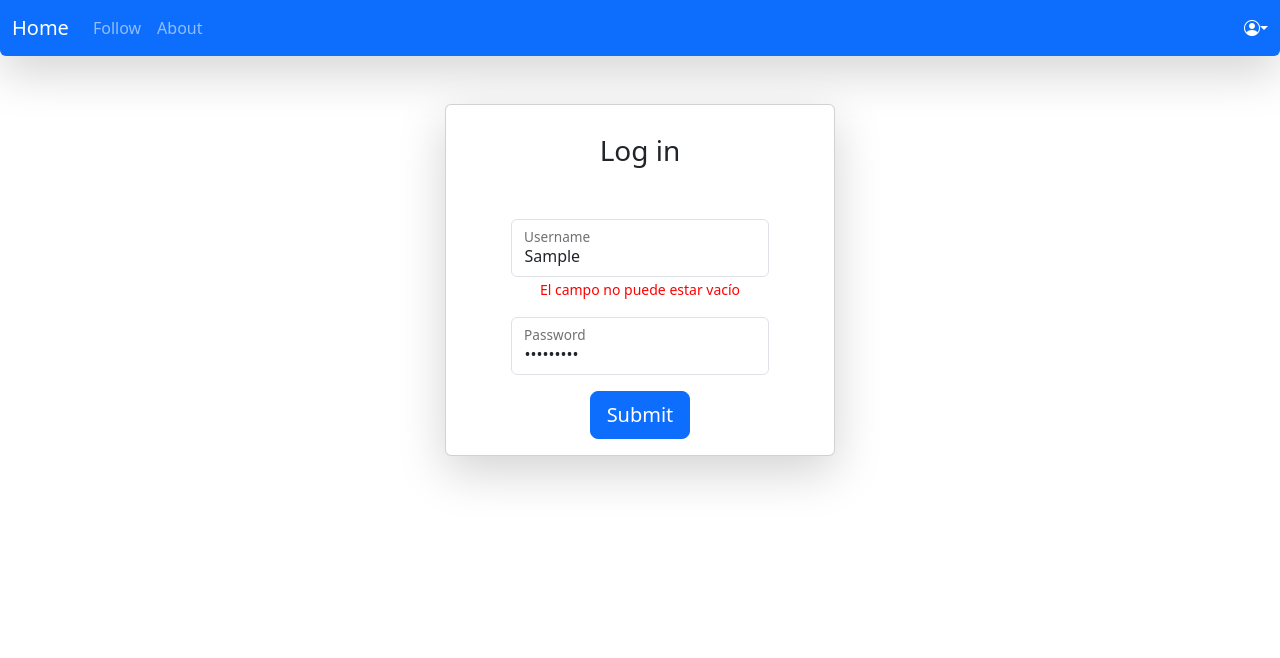
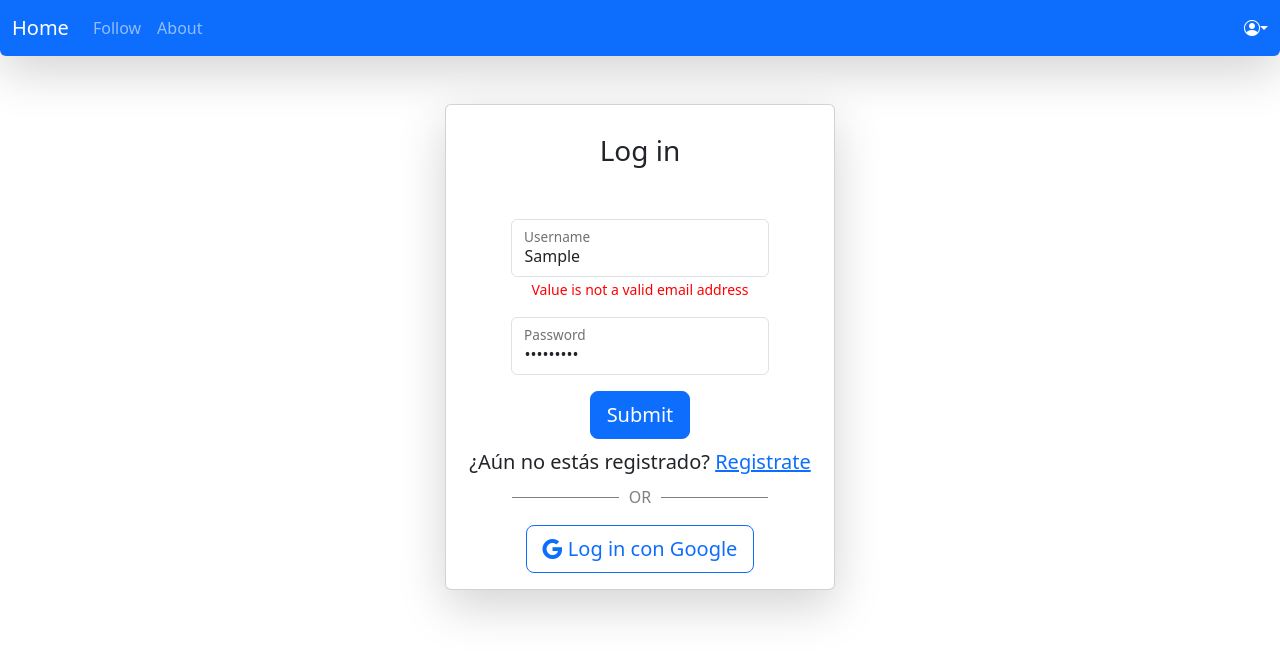
Before and after one commit to HugoEspiG/webapp-realstate, a Vue app in the folder realstate-webapp/: page /login in a window 1280 px wide. Both pictures are taken after typing "Sample", "Sample123" into the empty fields and a click on the button "Submit". Shown: the top 658 px of the page. Built offline with nearby package versions, Linux system fonts and the light colour scheme.

Commit message:
Login+context

```diff
--- a/realstate-webapp/src/App.vue
+++ b/realstate-webapp/src/App.vue
@@ -1,6 +1,18 @@
-<script setup>
+<script>
 import { RouterLink, RouterView } from 'vue-router'
 import Navbar from './components/organisms/Navbar/Navbar.vue';
+import { provideUser } from './context/UserContext';
+
+export default {
+  name: 'App',
+  components: {
+    Navbar
+  },
+  mounted() {
+    provideUser(); // Proporciona el contexto del usuario a todos los componentes hijos
+  },
+};
+
 </script>
 
 <template>
--- a/realstate-webapp/src/components/atoms/InputItem/InputItem.vue
+++ b/realstate-webapp/src/components/atoms/InputItem/InputItem.vue
@@ -2,7 +2,7 @@
   <div class="form-floating mt-3 col-10 mx-auto">
     <input v-model.trim="internalValue" :type="$props.type" :id="$props.id" class="form-control" :placeholder="$props.placeholder" />
     <label :for="$props.id">{{ $props.label }}</label>
-    <small v-if="$props.error" class="error-message">{{ $props.errorMessage }}</small>
+    <small v-if="$props.error" class="error-message">{{ $props.errorMessage.$message }}</small>
   </div>
 </template>
 
@@ -35,8 +35,8 @@ export default {
       default: false
     },
     errorMessage: {
-      type: String,
-      default: ''
+      type: Object,
+      default: {}
     }
   },
   data() {
--- a/realstate-webapp/src/components/organisms/Login/Login.vue
+++ b/realstate-webapp/src/components/organisms/Login/Login.vue
@@ -5,11 +5,17 @@
         <div class="col">
           <form @submit.prevent="submitForm" id="form-log" class="mt-5 col mx-4">
             <InputItem v-model.trim="state.user" type="text" id="user" placeholder="Username" label="Username"
-            :error="v$.user.$error" errorMessage="El campo no puede estar vacío" />
+              :error="v$.user.$error" :errorMessage="v$.$errors==undefined?'':v$.$errors[0]" />
             <InputItem v-model.trim="state.password" type="password" id="password" placeholder="Password" label="Password"
-            :error="v$.password.$error" errorMessage="El campo no puede estar vacío" />
+              :error="v$.password.$error" :errorMessage="v$.$errors==undefined?'':v$.$errors[1]" />
+          </form>
           <Button variant="primary" size="lg" class="mt-3 mw-25" type="submit" form="form-log">Submit</Button>
-        </form>
+          <PItem variant="fs-5" color="dark" className="my-2">
+            ¿Aún no estás registrado? <RouterLink to="/register"> Registrate</RouterLink>
+          </PItem>
+          <div className="divider"> OR</div>
+          <Button variant="outline-primary" size="lg" className="bi bi-google mt-3 mw-25" type="submit" form="form-log"> Log
+            in con Google</Button>
         </div>
       </div>
     </div>
@@ -22,6 +28,8 @@ import PItem from '../../atoms/PItem/PItem.vue'
   import { required, email, minLength, maxLength } from '@vuelidate/validators';
   import { useVuelidate } from '@vuelidate/core';
   import { reactive, computed } from 'vue';
+  import { RouterLink } from 'vue-router';
+  import { useUser } from '../../../context/UserContext';
 
   export default {
     name: 'Login',
@@ -42,7 +50,6 @@ export default {
         }
       })
       const v$ = useVuelidate(rules, state)
-
       return {
         state,
         v$
@@ -53,11 +60,11 @@ export default {
         this.v$.$validate()
         if (!this.v$.$error) {
           alert("Completo")
+          const { setUser } = useUser();
+          setUser(this.state); // Actualiza los datos del usuario en el contexto
         } else {
           alert("Incompleto")
         }
-      console.log('Username:', this.state.user);
-      console.log('Password:', this.state.password);
       }
     }
   };
--- /dev/null
+++ b/realstate-webapp/src/components/organisms/Login/_Login.scss
@@ -0,0 +1,16 @@
+.divider {
+    display:flex;
+    justify-content:center;
+    align-items: center;
+    color:grey;
+}
+
+.divider::before,
+.divider::after {
+    content: "";
+    display: block;
+    background: grey;
+    width: 30%;
+    height:1px;
+    margin: 0 10px;
+}
--- /dev/null
+++ b/realstate-webapp/src/context/UserContext.js
@@ -0,0 +1,36 @@
+import { reactive, provide, inject } from 'vue';
+
+const user = reactive({
+    user: '',
+    password:'',
+    questions:[]
+});
+
+function setUser(userData) {
+    user=userData
+}
+
+// Función para restablecer los datos del usuario
+function resetUser() {
+    user.username = '';
+    user.email = '';
+    user.questions='';
+}
+
+// Exporta la función de configuración del proveedor del contexto del usuario
+export function provideUser() {
+    provide('user', {
+        user,
+        setUser,
+        resetUser,
+    });
+}
+
+// Exporta la función de inyección para acceder al contexto del usuario en componentes secundarios
+export function useUser() {
+    const context = inject('user');
+    if (!context) {
+        throw new Error('No se pudo encontrar el contexto del usuario');
+    }
+    return context;
+}
--- a/realstate-webapp/src/styles/global.scss
+++ b/realstate-webapp/src/styles/global.scss
@@ -1 +1,4 @@
 @import 'bootstrap/scss/bootstrap';
+
+
+@import '../components/organisms/Login/Login';
```
Also changed, not shown: realstate-webapp/src/components/organisms/User/User.vue (added, +55 -0 lines), realstate-webapp/src/views/UserView.vue (added, +9 -0 lines). Lines whose indentation alone changed are shown as unchanged.
